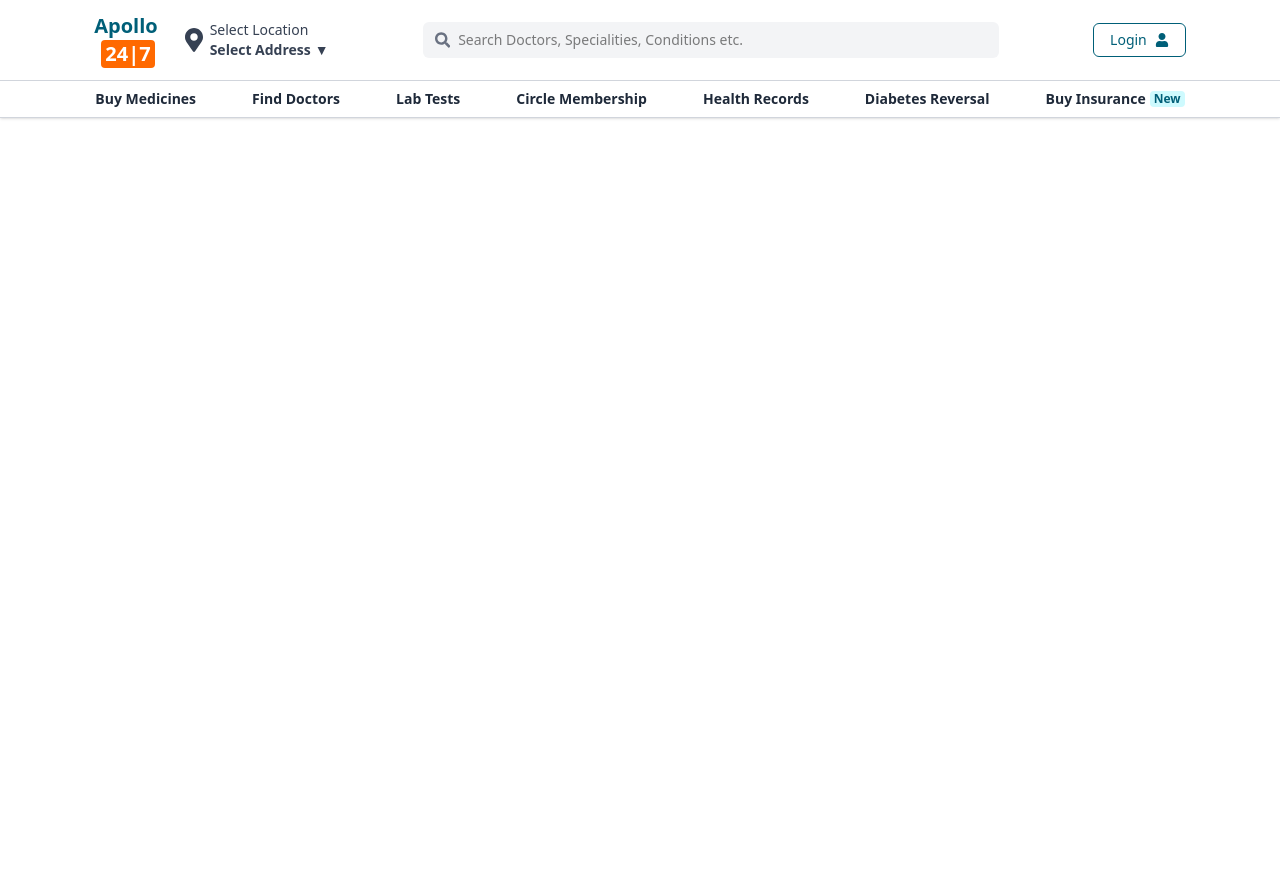
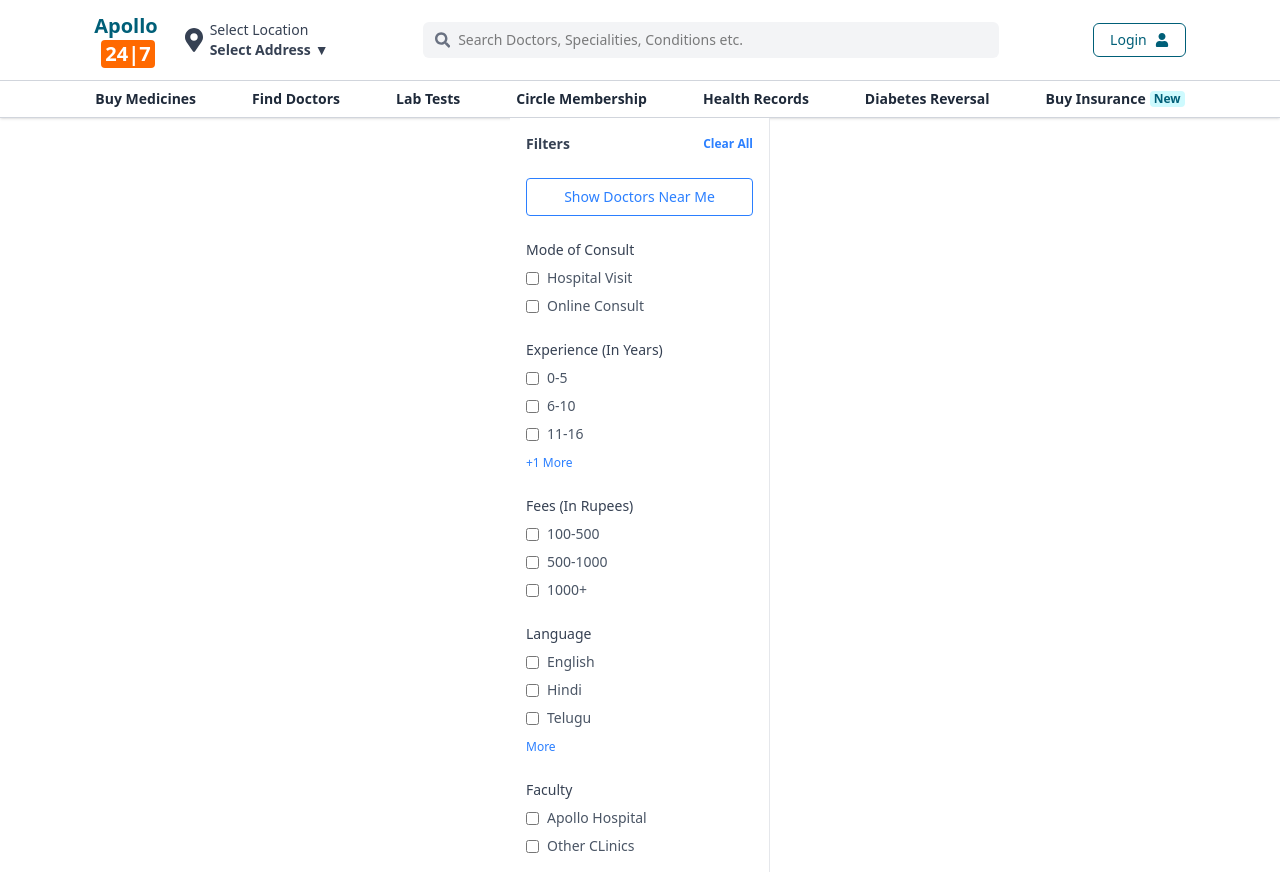
Before and after one commit to JashGoyal/Apollo_frontend, a Next.js app: page / in a window 1280 px wide. Before the commit the page ends 800 px from the top, so only its background shows below. Built offline with nearby package versions, Linux system fonts and the light colour scheme.

Commit message:
Filter sidebar created

```diff
--- /dev/null
+++ b/src/app/components/FilterSideBar.js
@@ -0,0 +1,174 @@
+'use client';
+import { useState } from 'react';
+
+export default function FiltersSidebar() {
+    const [showMore, setShowMore] = useState(false);
+
+    return (
+      <aside className="w-full max-w-[260px] bg-white border-r border-gray-200 p-4 space-y-6">
+
+        <div className="flex justify-between items-center text-sm font-semibold text-gray-700">
+          <span>Filters</span>
+          <button className="text-blue-500 text-xs hover:underline">Clear All</button>
+        </div>
+
+
+        <button className="w-full border border-blue-500 text-blue-500 text-sm font-medium py-2 rounded hover:bg-blue-50">
+          Show Doctors Near Me
+        </button>
+
+
+        <div>
+          <h3 className="text-sm font-medium text-gray-700 mb-2">Mode of Consult</h3>
+          <div className="space-y-2 text-sm text-gray-600">
+            <label className="flex items-center space-x-2">
+              <input type="checkbox" className="accent-blue-500" />
+              <span>Hospital Visit</span>
+            </label>
+            <label className="flex items-center space-x-2">
+              <input type="checkbox" className="accent-blue-500" />
+              <span>Online Consult</span>
+            </label>
+          </div>
+        </div>
+
+
+        <div>
+          <h3 className="text-sm font-medium text-gray-700 mb-2">Experience (In Years)</h3>
+          <div className="space-y-2 text-sm text-gray-600">
+            <label className="flex items-center space-x-2">
+              <input type="checkbox" className="accent-blue-500" />
+              <span>0-5</span>
+            </label>
+            <label className="flex items-center space-x-2">
+              <input type="checkbox" className="accent-blue-500" />
+              <span>6-10</span>
+            </label>
+            <label className="flex items-center space-x-2">
+              <input type="checkbox" className="accent-blue-500" />
+              <span>11-16</span>
+            </label>
+
+        {showMore && (
+          <label className="flex items-center space-x-2">
+            <input type="checkbox" className="accent-blue-500" />
+            <span>16+</span>
+          </label>
+        )}
+
+        <button
+          className="text-blue-500 text-xs hover:underline"
+          onClick={() => setShowMore(!showMore)}
+        >
+          {showMore ? 'Less' : '+1 More'}
+        </button>
+          </div>
+        </div>
+
+
+        <div>
+          <h3 className="text-sm font-medium text-gray-700 mb-2">Fees (In Rupees)</h3>
+          <div className="space-y-2 text-sm text-gray-600">
+            <label className="flex items-center space-x-2">
+              <input type="checkbox" className="accent-blue-500" />
+              <span>100-500</span>
+            </label>
+            <label className="flex items-center space-x-2">
+              <input type="checkbox" className="accent-blue-500" />
+              <span>500-1000</span>
+            </label>
+            <label className="flex items-center space-x-2">
+              <input type="checkbox" className="accent-blue-500" />
+              <span>1000+</span>
+            </label>
+          </div>
+        </div>
+
+
+        <div>
+          <h3 className="text-sm font-medium text-gray-700 mb-2">Language</h3>
+          <div className="space-y-2 text-sm text-gray-600">
+            <label className="flex items-center space-x-2">
+              <input type="checkbox" className="accent-blue-500" />
+              <span>English</span>
+            </label>
+            <label className="flex items-center space-x-2">
+              <input type="checkbox" className="accent-blue-500" />
+              <span>Hindi</span>
+            </label>
+            <label className="flex items-center space-x-2">
+              <input type="checkbox" className="accent-blue-500" />
+              <span>Telugu</span>
+            </label>
+            {showMore && (
+                <>
+          <label className="flex items-center space-x-2">
+            <input type="checkbox" className="accent-blue-500" />
+            <span>Marathi</span>
+          </label>
+          <label className="flex items-center space-x-2">
+            <input type="checkbox" className="accent-blue-500" />
+            <span>Punjabi</span>
+          </label>
+          <label className="flex items-center space-x-2">
+            <input type="checkbox" className="accent-blue-500" />
+            <span>Bengali</span>
+          </label>
+          <label className="flex items-center space-x-2">
+            <input type="checkbox" className="accent-blue-500" />
+            <span>Urdu</span>
+          </label>
+          <label className="flex items-center space-x-2">
+            <input type="checkbox" className="accent-blue-500" />
+            <span>Gujrati</span>
+          </label>
+          <label className="flex items-center space-x-2">
+            <input type="checkbox" className="accent-blue-500" />
+            <span>Tamil</span>
+          </label>
+          <label className="flex items-center space-x-2">
+            <input type="checkbox" className="accent-blue-500" />
+            <span>Kannada</span>
+          </label>
+          <label className="flex items-center space-x-2">
+            <input type="checkbox" className="accent-blue-500" />
+            <span>Persian</span>
+          </label>
+          <label className="flex items-center space-x-2">
+            <input type="checkbox" className="accent-blue-500" />
+            <span>Assamese</span>
+          </label>
+          <label className="flex items-center space-x-2">
+            <input type="checkbox" className="accent-blue-500" />
+            <span>Khasi</span>
+          </label>
+          </>
+        )}
+
+        <button
+          className="text-blue-500 text-xs hover:underline"
+          onClick={() => setShowMore(!showMore)}
+        >
+          {showMore ? 'Less' : 'More'}
+        </button>
+
+          </div>
+        </div>
+
+        <div>
+          <h3 className="text-sm font-medium text-gray-700 mb-2">Faculty</h3>
+          <div className="space-y-2 text-sm text-gray-600">
+            <label className="flex items-center space-x-2">
+              <input type="checkbox" className="accent-blue-500" />
+              <span>Apollo Hospital</span>
+            </label>
+            <label className="flex items-center space-x-2">
+              <input type="checkbox" className="accent-blue-500" />
+              <span>Other CLinics</span>
+            </label>
+          </div>
+        </div>
+
+      </aside>
+    );
+  }
--- a/src/app/page.tsx
+++ b/src/app/page.tsx
@@ -1,9 +1,12 @@
 import Header from "./components/Header";
+import FiltersSidebar from "./components/FilterSideBar"
 
 export default function Home() {
   return (
     <div>
       <Header />
+      <div className=" flex justify-center"><FiltersSidebar /><div></div></div>
+
     </div>
   );
 }
```
